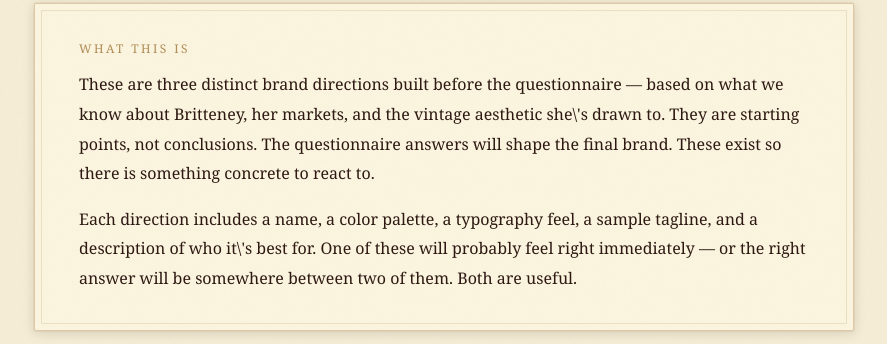
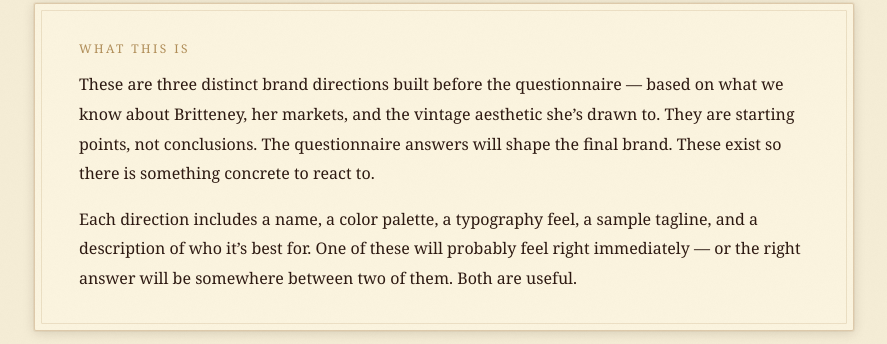
Before and after one commit to SirTanta/BB-Moonbow, a Next.js app: page /brand in a window 1280 px wide. Shown: the part 298-642 px from the top of the page, without its empty margins (196-1083 px from the left). Built offline with nearby package versions, Linux system fonts and the light colour scheme; a web font is replaced by a local one.

Commit message:
fix: escaped apostrophes rendering as backslash in JSX text

```diff
--- a/app/brand/page.tsx
+++ b/app/brand/page.tsx
@@ -91,10 +91,10 @@ export default function BrandBrief() {
             What This Is
           </p>
           <p style={{ fontFamily: 'Georgia, serif', fontSize: '1rem', color: 'var(--ink)', lineHeight: '1.85', marginBottom: '16px' }}>
-            These are three distinct brand directions built before the questionnaire — based on what we know about Britteney, her markets, and the vintage aesthetic she\'s drawn to. They are starting points, not conclusions. The questionnaire answers will shape the final brand. These exist so there is something concrete to react to.
+            These are three distinct brand directions built before the questionnaire — based on what we know about Britteney, her markets, and the vintage aesthetic she&rsquo;s drawn to. They are starting points, not conclusions. The questionnaire answers will shape the final brand. These exist so there is something concrete to react to.
           </p>
           <p style={{ fontFamily: 'Georgia, serif', fontSize: '1rem', color: 'var(--ink)', lineHeight: '1.85', margin: 0 }}>
-            Each direction includes a name, a color palette, a typography feel, a sample tagline, and a description of who it\'s best for. One of these will probably feel right immediately — or the right answer will be somewhere between two of them. Both are useful.
+            Each direction includes a name, a color palette, a typography feel, a sample tagline, and a description of who it&rsquo;s best for. One of these will probably feel right immediately — or the right answer will be somewhere between two of them. Both are useful.
           </p>
         </div>
 
```
